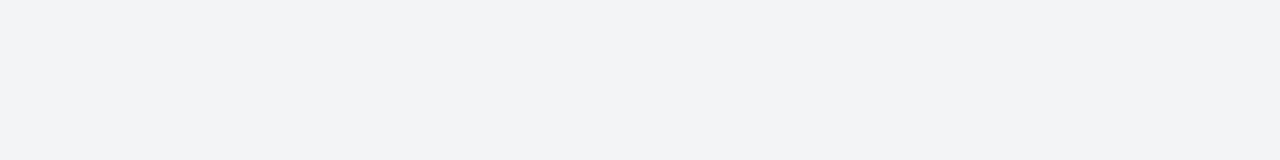
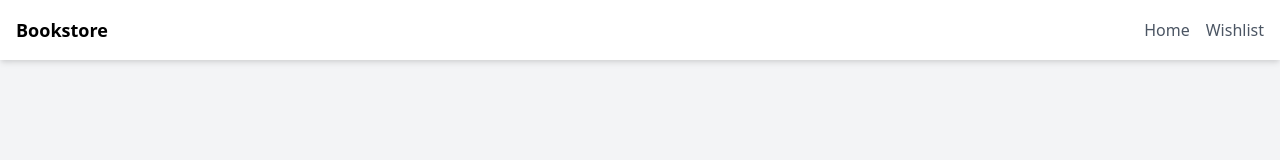
Before and after one commit to mdanamulhasan201/Book-Library-Assignment, a plain HTML site: page index.html in a window 1280 px wide. Drawn offline with nearby package versions, Linux system fonts and the light colour scheme.

Commit message:
added navbar and wishlist file

```diff
--- a/index.html
+++ b/index.html
@@ -12,7 +12,12 @@
 </head>
 
 <body class="bg-gray-100">
+    <div id="navbar-container"></div>
 
+
+
+    <script src="navbar-loader.js"></script>
+    <script src="app.js" defer></script>
 </body>
 
 </html>
--- /dev/null
+++ b/navbar-loader.js
@@ -0,0 +1,14 @@
+// Function to load the navbar from navbar.html
+function loadNavbar() {
+    fetch("navbar.html")
+      .then((response) => response.text())
+      .then((html) => {
+        document.getElementById("navbar-container").innerHTML = html;
+      })
+      .catch((error) => {
+        console.error("Error loading navbar:", error);
+      });
+  }
+
+  // Call the function when the DOM is fully loaded
+  document.addEventListener("DOMContentLoaded", loadNavbar);
--- /dev/null
+++ b/navbar.html
@@ -0,0 +1,24 @@
+<!DOCTYPE html>
+<html lang="en">
+
+<head>
+    <meta charset="UTF-8">
+    <meta name="viewport" content="width=device-width, initial-scale=1.0">
+    <title></title>
+</head>
+
+<body>
+    <!-- navbar -->
+    <nav class="bg-white shadow-md p-4">
+        <div class="container mx-auto flex justify-between items-center">
+            <a href="index.html" class="text-lg font-bold">Bookstore</a>
+            <ul class="flex space-x-4">
+                <li> <a href="index.html" class="text-gray-600 hover:text-gray-900">Home</a></li>
+                <li><a href="wishlist.html" class="text-gray-600 hover:text-gray-900">Wishlist</a></li>
+            </ul>
+        </div>
+    </nav>
+
+</body>
+
+</html>
```
Also changed, not shown: wishlist.html (added, +11 -0 lines), app.js (added).
